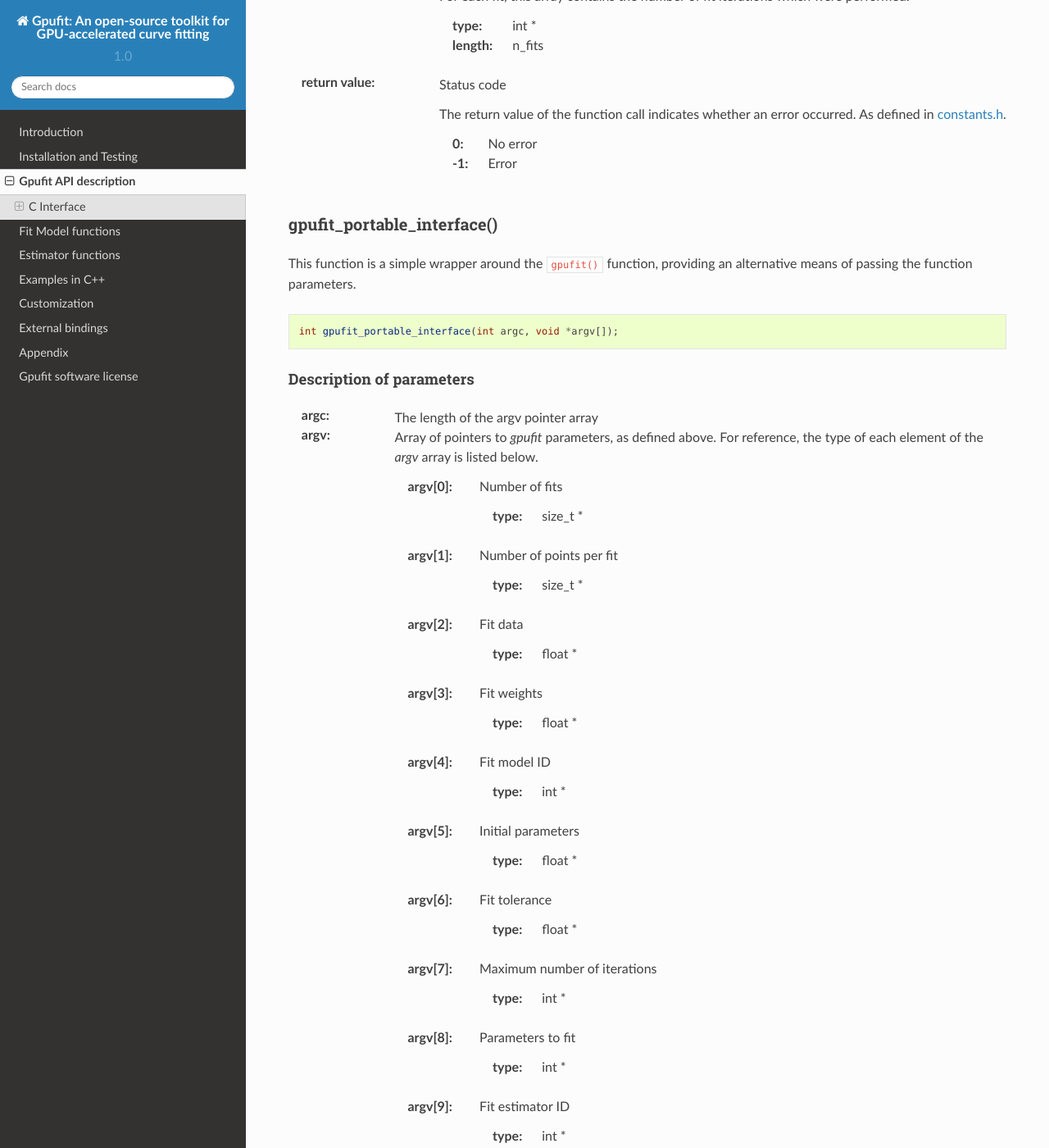
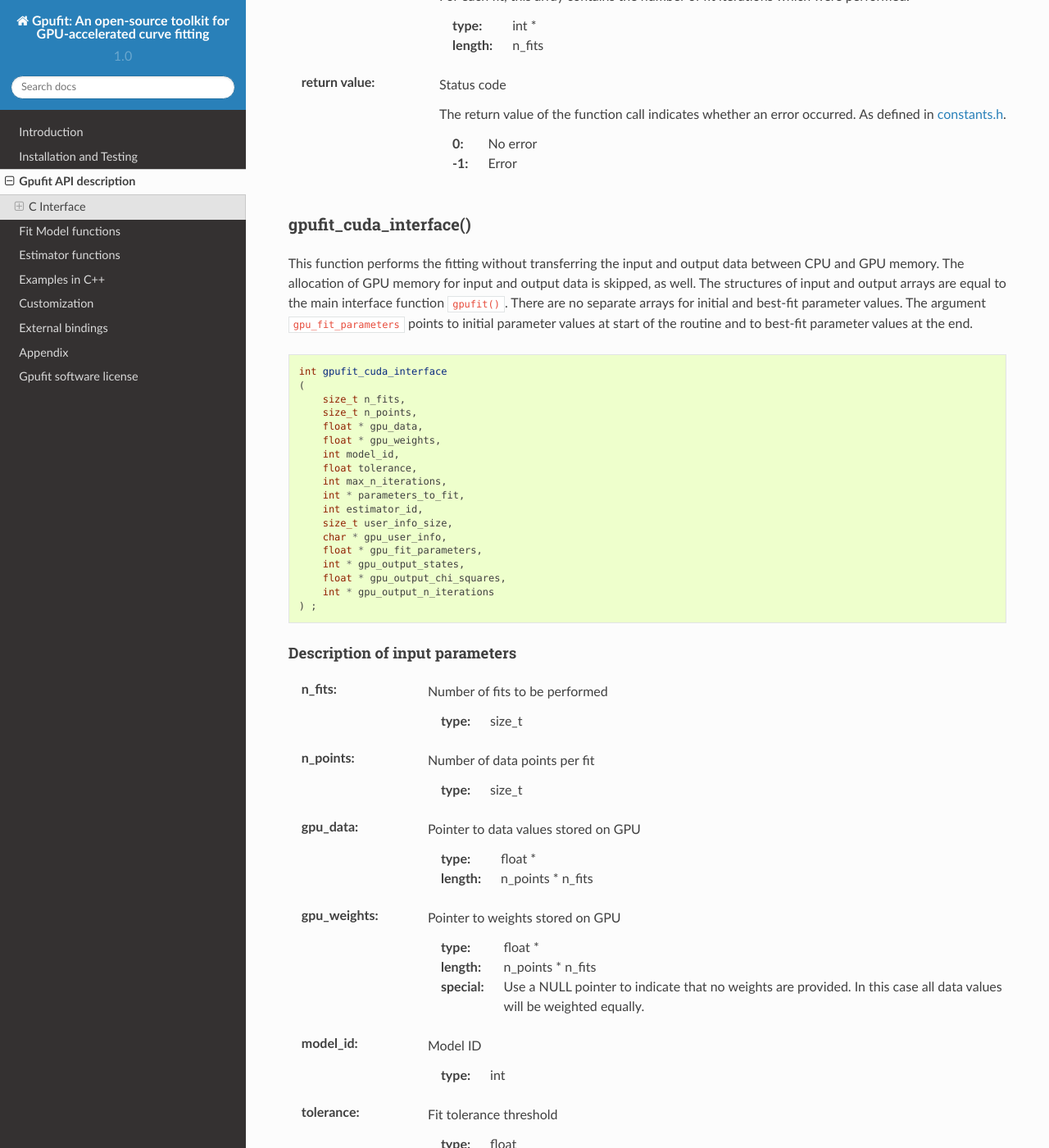
Before and after one commit to gpufit/Gpufit, a Sphinx documentation site: the page built from docs/gpufit_api.rst, in a window 1280 px wide and 1400 px high, scrolled down 4988 px. Shown: the whole window at 82% size. Built offline with Sphinx 7.4.7 and the Read the Docs theme 2.0.0, drawn with Linux system fonts in a browser that asks for light colours; some of the changed text lies outside the part shown.

Commit message:
CUDA interface documentation

```diff
--- a/docs/gpufit_api.rst
+++ b/docs/gpufit_api.rst
@@ -244,6 +244,125 @@
     :0: No error
     :-1: Error
 
+gpufit_cuda_interface()
++++++++++++++++++++++++
+
+This function performs the fitting without transferring the input and output data between CPU and GPU memory. The
+allocation of GPU memory for input and output data is skipped, as well. The structures of input and output arrays are
+equal to the main interface function :code:`gpufit()`. There are no separate arrays for initial and best-fit parameter
+values. The argument :code:`gpu_fit_parameters` points to initial parameter values at start of the routine and to
+best-fit parameter values at the end.
+
+.. code-block:: cpp
+
+    int gpufit_cuda_interface
+    (
+        size_t n_fits,
+        size_t n_points,
+        float * gpu_data,
+        float * gpu_weights,
+        int model_id,
+        float tolerance,
+        int max_n_iterations,
+        int * parameters_to_fit,
+        int estimator_id,
+        size_t user_info_size,
+        char * gpu_user_info,
+        float * gpu_fit_parameters,
+        int * gpu_output_states,
+        float * gpu_output_chi_squares,
+        int * gpu_output_n_iterations
+    ) ;
+
+Description of input parameters
+...............................
+
+:n_fits: Number of fits to be performed
+
+    :type: size_t
+
+:n_points: Number of data points per fit
+
+    :type: size_t
+
+:gpu_data: Pointer to data values stored on GPU
+
+    :type: float *
+    :length: n_points * n_fits
+
+:gpu_weights: Pointer to weights stored on GPU
+
+    :type: float *
+    :length: n_points * n_fits
+    :special: Use a NULL pointer to indicate that no weights are provided.
+        In this case all data values will be weighted equally.
+
+:model_id: Model ID
+
+    :type: int
+
+:tolerance: Fit tolerance threshold
+
+    :type: float
+
+:max_n_iterations: Maximum number of iterations
+
+    :type: int
+
+:parameters_to_fit: Pointer to array indicating which model parameters should be held constant during the fit
+
+    :type: int *
+    :length: n_parameters
+
+:estimator_id: Estimator ID
+
+    :type: int
+
+:user_info_size: Size of user information data
+
+    :type: size_t
+
+:gpu_user_info: Pointer to user information data stored on GPU
+
+    :type: char *
+    :length: user_info_size
+    :special: Use a NULL pointer to indicate that no user information is available.
+
+Description of input/output parameters
+......................................
+
+:gpu_fit_parameters: Pointer to array of model parameters stored on GPU
+
+    input: initial parameter values
+
+    output: best-fit parameter values
+
+    :type: float *
+    :length: n_fits * n_parameters
+
+Description of output parameters
+................................
+
+:gpu_output_states: Pointer to array of fit result state IDs stored on GPU
+
+    :type: int *
+    :length: n_fits
+
+:gpu_output_chi_squares: Pointer to array of :math:`\chi^2` values stored on GPU
+
+    :type: float *
+    :length: n_fits
+
+:gpu_output_n_iterations: Pointer to array of iteration counts stored on GPU
+
+    :type: int *
+    :length: n_fits
+
+:return value: Status code
+
+    :0: No error
+    :-1: Error
+
 gpufit_portable_interface()
 +++++++++++++++++++++++++++
 
```
